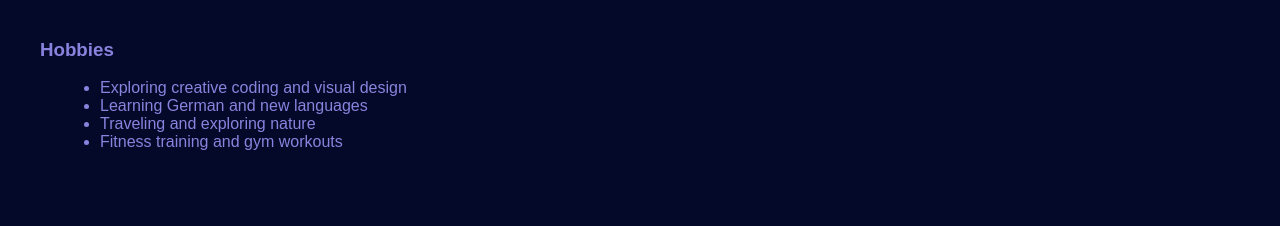
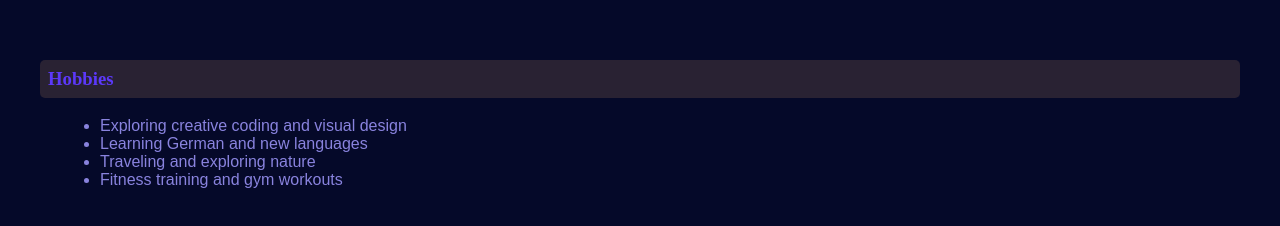
Before and after one commit to Lin-Lae/capstone-resume, a plain HTML site: page hobbies.html in a window 1280 px wide. Drawn offline with Linux system fonts and the light colour scheme.

Commit message:
Update hobbies.html

```diff
--- a/hobbies.html
+++ b/hobbies.html
@@ -7,7 +7,7 @@
     <link rel="stylesheet" href="style.css" />
 </head>
 <body>
-    <h3>Hobbies</h3>
+    <h3 class="head">Hobbies</h3>
     <ul>
         <li>Exploring creative coding and visual design</li>
         <li>Learning German and new languages</li>
```
